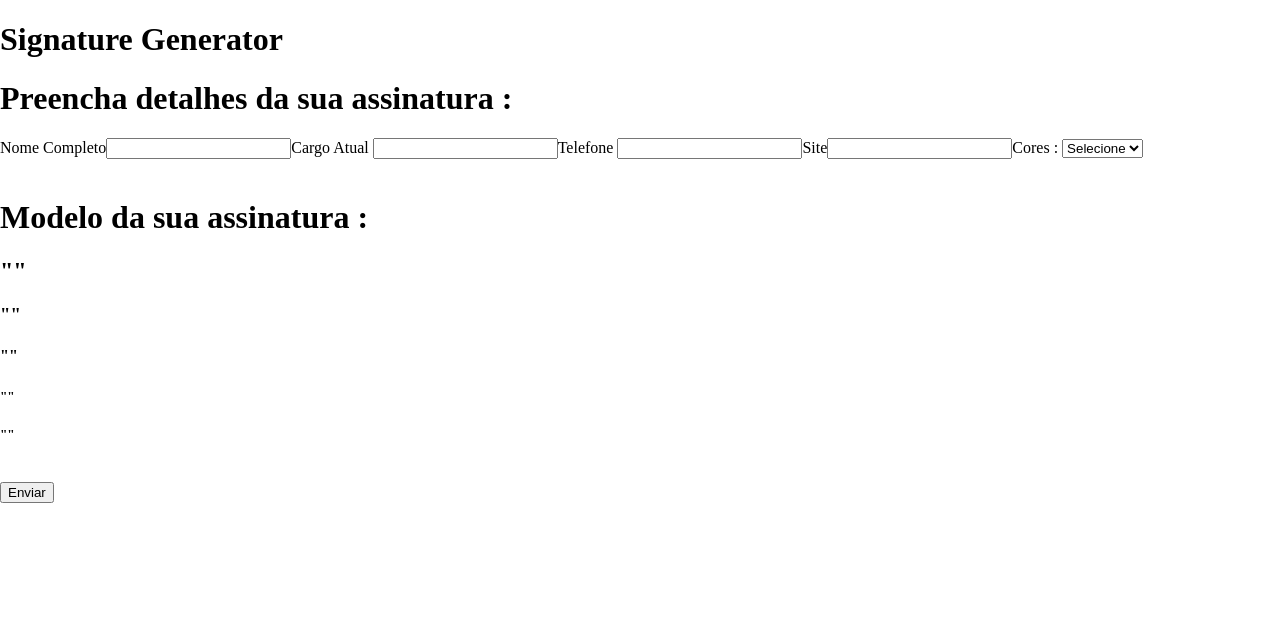
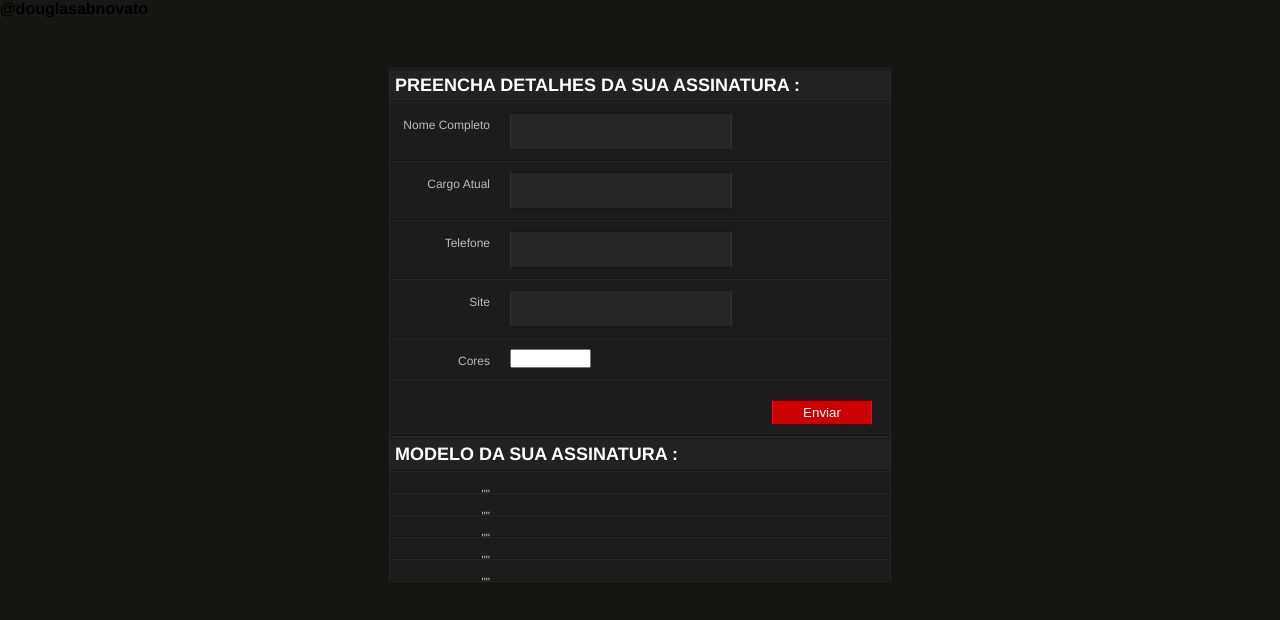
Before and after one commit to jfbaraky/signature-block-generator, a React (Create React App) app: page / in a window 1280 px wide. Shown: the top 620 px of the page. Built offline with nearby package versions, Linux system fonts and the light colour scheme.

Commit message:
input dos informações estilizado. Finalizar o modelo da assinatura

```diff
--- a/src/App.js
+++ b/src/App.js
@@ -6,7 +6,7 @@ class App extends Component {
     render() {
       return (
         <div className="App">
-          <h1> Signature Generator </h1>
+          <h4> @douglasabnovato </h4>
           <Signature />
 
         </div>
--- a/src/components/Signature/Signature.js
+++ b/src/components/Signature/Signature.js
@@ -25,12 +25,12 @@ export default class Signature extends React.Component {
     return (
       <div>
         <div id="inputs">
+          <div className="box">
           <h1>Preencha detalhes da sua assinatura :</h1>
-          <div className="box">
             <label>
               <span>Nome Completo</span>
               <input
-                  className="nomecompleto"
+                className="input_text"
                 type="text"
                 name="nomecompleto"
                 value={this.state.nomecompleto}
@@ -39,7 +39,7 @@ export default class Signature extends React.Component {
             <label>
               <span>Cargo Atual </span>
               <input
-                  className="cargoatual"
+                className="input_text"
                 type="text"
                 name="cargoatual"
                 value={this.state.cargoatual}
@@ -48,7 +48,7 @@ export default class Signature extends React.Component {
             <label>
               <span>Telefone </span>
               <input
-                  className="telefone"
+                className="input_text"
                 type="text"
                 name="telefone"
                 value={this.state.telefone}
@@ -57,35 +57,38 @@ export default class Signature extends React.Component {
             <label>
               <span>Site</span>
               <input
-                  className="site"
+                className="input_text"
                 type="text"
                 name="site"
                 value={this.state.site}
                 onChange={this.onChange} />
             </label>
-              <label>Cores : </label><select name="cores" onChange={this.onChange} value={this.state.cores}>
+            <label>
+              <span>Cores</span>
+              <select name="input_text" onChange={this.onChange} value={this.state.cores}>
                 <option value="">Selecione</option>
                 <option value="1">Preto</option>
                 <option value="2">Azul</option>
                 <option value="3">Verde</option>
                 <option value="4">Amarelo</option>
                 <option value="5">Branco</option>
-              </select><br />
+              </select>
+            </label>
+            <label>
+              <input onClick={this.onSubmit} type="button" className="button" value="Enviar" />
+            </label>
           </div>
         </div>
-        <br />
-        <div id="modelo">
+        <div id="inputs">
+          <div className="box">
             <h1>Modelo da sua assinatura :</h1>
-          <div className="example">
-            <h2>{JSON.stringify(this.state.nomecompleto)} </h2>
-            <h3>{JSON.stringify(this.state.cargoatual)}</h3>
-            <h4>{JSON.stringify(this.state.telefone)}</h4>
-            <h5>{JSON.stringify(this.state.site)}</h5>
-            <h5>{JSON.stringify(this.state.cores)}</h5>
+            <label><span>{JSON.stringify(this.state.nomecompleto)}</span></label>
+            <label><span>{JSON.stringify(this.state.cargoatual)}</span></label>
+            <label><span>{JSON.stringify(this.state.telefone)}</span></label>
+            <label><span>{JSON.stringify(this.state.site)}</span></label>
+            <label><span>{JSON.stringify(this.state.cores)}</span></label>
           </div>
         </div>
-        <br />
-        <button onClick={this.onSubmit}>Enviar</button>
         <br />
       </div>
     );
--- a/src/components/Signature/signature.css
+++ b/src/components/Signature/signature.css
@@ -0,0 +1,77 @@
+*{
+    margin:0;
+    padding:0;
+}
+
+body{
+    font:100% normal Arial, Helvetica, sans-serif;
+    background:#161712;
+}
+
+.inputs,input,select{
+    margin:0;
+    padding:0;
+    color:#ffffff;
+}
+
+div.box {
+    margin:0 auto;
+    width:500px;
+    background:#222222;
+    position:relative;
+    top:50px;
+    border:1px solid #262626;
+}
+
+div.box h1 {
+    color:#ffffff;
+    font-size:18px;
+    text-transform:uppercase;
+    padding:5px 0 5px 5px;
+    border-bottom:1px solid #161712;
+    border-top:1px solid #161712;
+}
+
+div.box label {
+    width:100%;
+    display: block;
+    background:#1C1C1C;
+    border-top:1px solid #262626;
+    border-bottom:1px solid #161712;
+    padding:10px 0 10px 0;
+}
+
+div.box label span {
+    display: block;
+    color:#bbbbbb;
+    font-size:12px;
+    float:left;
+    width:100px;
+    text-align:right;
+    padding:5px 20px 0 0;
+}
+
+div.box .input_text {
+    padding:10px 10px;
+    width:200px;
+    background:#262626;
+    border-bottom: 1px double #171717;
+    border-top: 1px double #171717;
+    border-left:1px double #333333;
+    border-right:1px double #333333;
+}
+
+div.box .button{
+    margin:0 0 10px 0;
+    padding:4px 7px;
+    background:#CC0000;
+    border:0px;
+    position: relative;
+    top:10px;
+    left:382px;
+    width:100px;
+    border-bottom: 1px double #660000;
+    border-top: 1px double #660000;
+    border-left:1px double #FF0033;
+    border-right:1px double #FF0033;
+}
```
Lines whose indentation alone changed are shown as unchanged.
